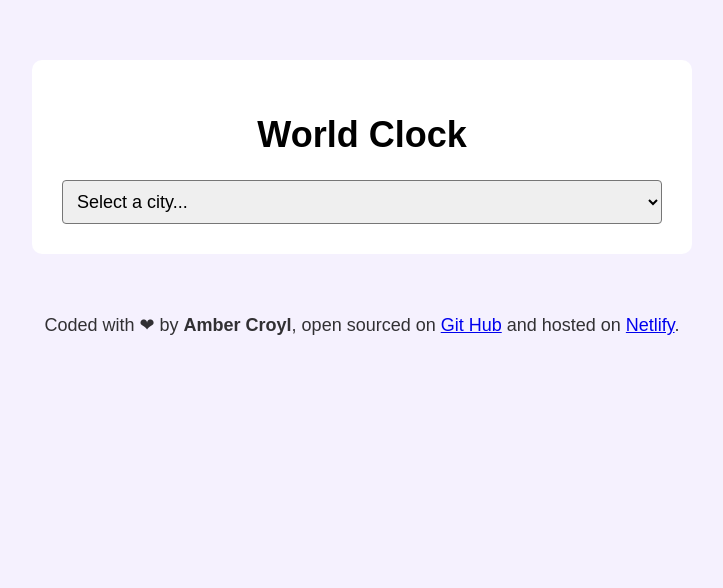
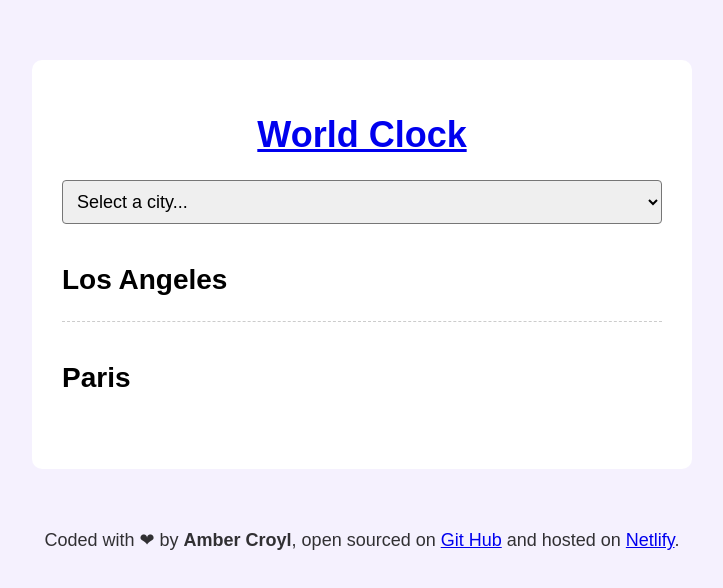
Before and after one commit to AmberShea/world-clock-project, a plain HTML site: page index.html in a window 1280 px wide. Shown: the whole page, without its empty margins (278-1001 px from the left). Drawn offline with nearby package versions, Linux system fonts and the light colour scheme; a script that the page names is missing.

Commit message:
add link from logo to homepage

```diff
--- a/index.html
+++ b/index.html
@@ -10,7 +10,10 @@
 </head>
 <body>
 <div class="container">
-    <h1>World Clock</h1>
+
+    <h1>
+        <a href="/">World Clock</a>
+    </h1>
 <select id="city">
     <option value="">Select a city...</option>
     <option value="current">My location</option>
@@ -19,6 +22,20 @@
     <option value="Pacific/Auckland">Auckland</option>
 </select>
 <div id="cities"></div>
+<div class="city" id="los-angeles">
+          <div>
+            <h2>Los Angeles</h2>
+            <div class="date"></div>
+          </div>
+          <div class="time"></div>
+        </div>
+        <div class="city" id="paris">
+          <div>
+            <h2>Paris</h2>
+            <div class="date"></div>
+          </div>
+          <div class="time"></div>
+        </div>
 
 </div>
 </div>
```
